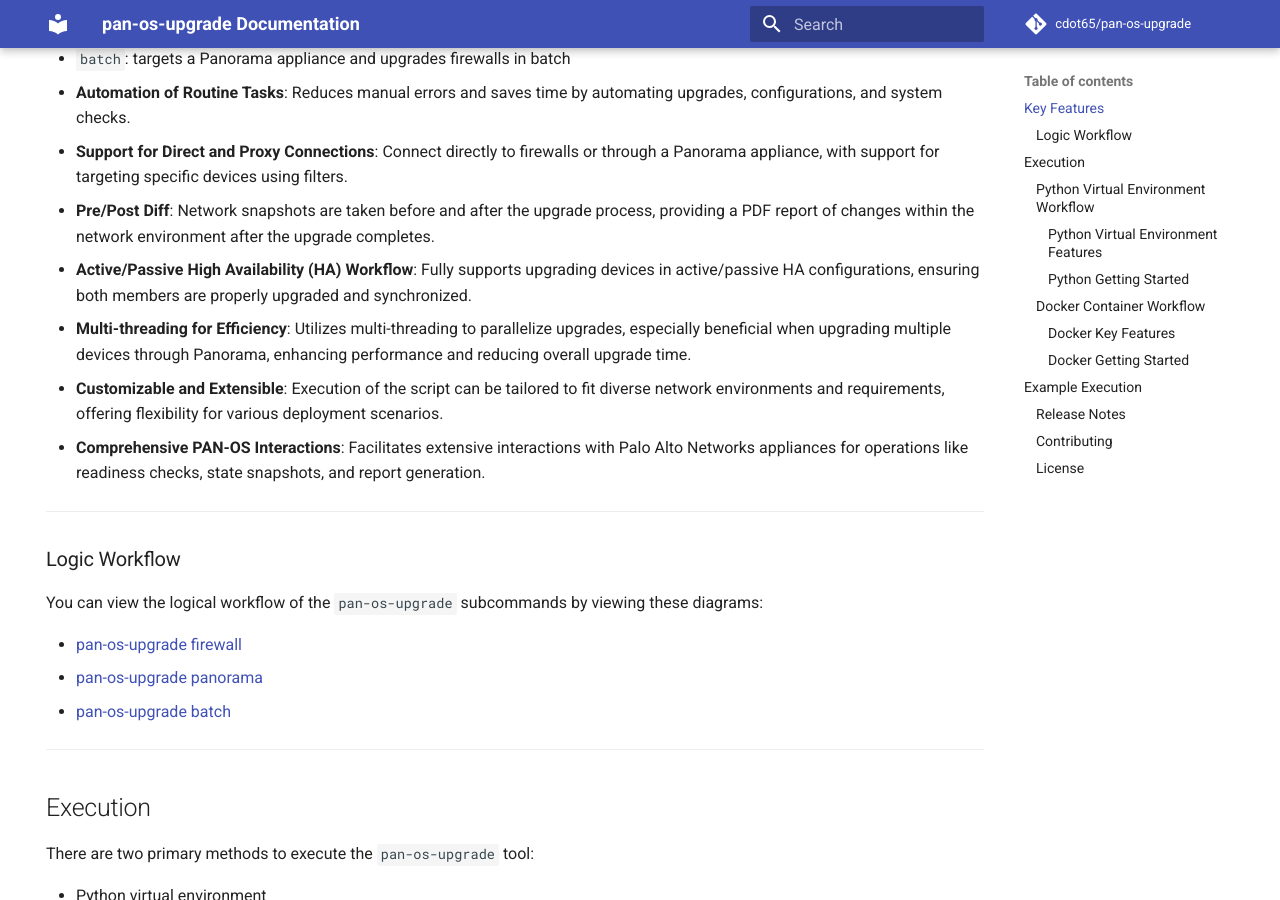
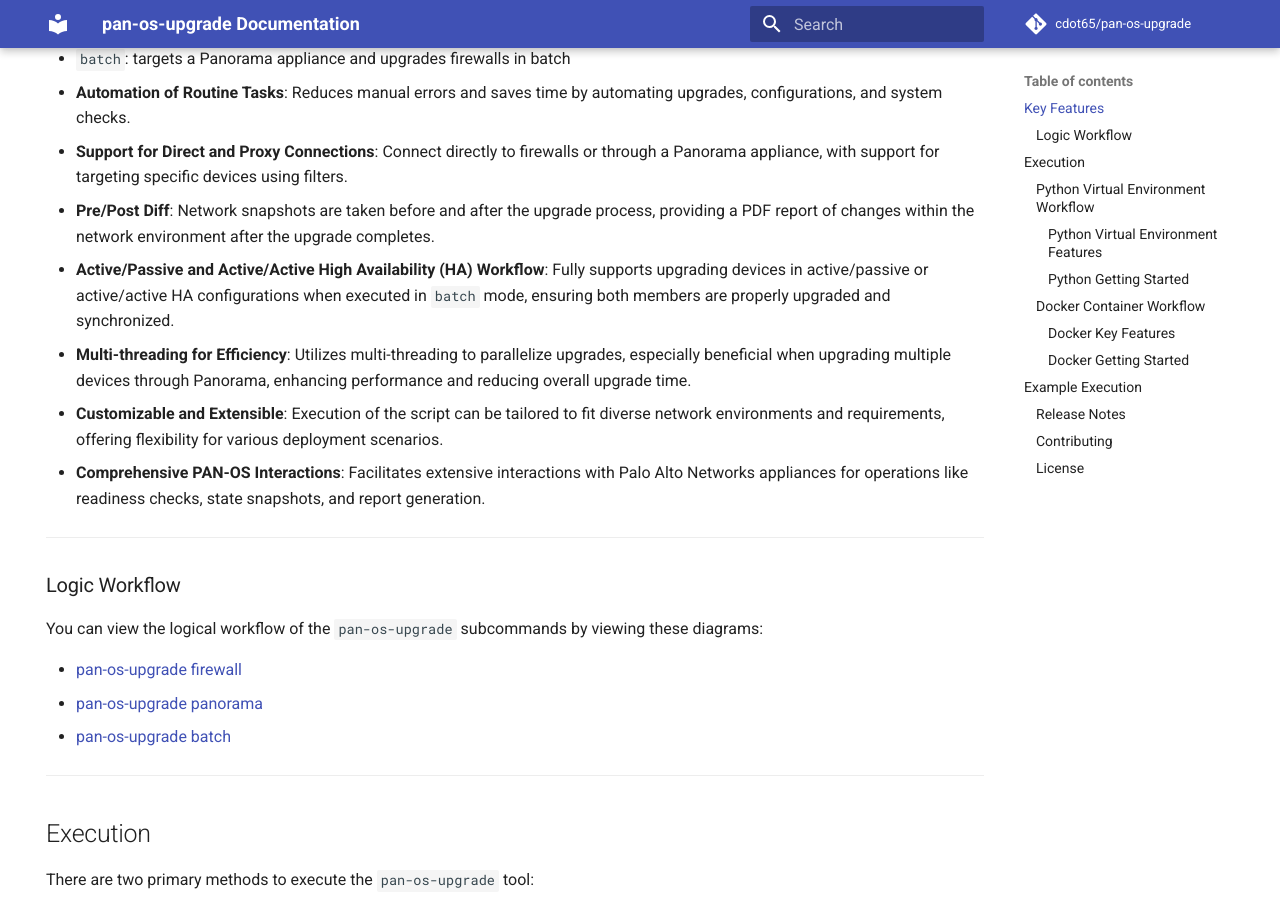
Before and after one commit to cdot65/pan-os-upgrade, an MkDocs documentation site: the page built from docs/index.md, in a window 1280 px wide and 900 px high, scrolled down 816 px. Built offline with MkDocs 1.6.1 and Material for MkDocs 9.7.7, drawn with Linux system fonts in a browser that asks for light colours; comment, search, counter and statistics services are not loaded.

Commit message:
update docs

```diff
--- a/docs/index.md
+++ b/docs/index.md
@@ -50,7 +50,7 @@
 - **Automation of Routine Tasks**: Reduces manual errors and saves time by automating upgrades, configurations, and system checks.
 - **Support for Direct and Proxy Connections**: Connect directly to firewalls or through a Panorama appliance, with support for targeting specific devices using filters.
 - **Pre/Post Diff**: Network snapshots are taken before and after the upgrade process, providing a PDF report of changes within the network environment after the upgrade completes.
-- **Active/Passive High Availability (HA) Workflow**: Fully supports upgrading devices in active/passive HA configurations, ensuring both members are properly upgraded and synchronized.
+- **Active/Passive and Active/Active High Availability (HA) Workflow**: Fully supports upgrading devices in active/passive or active/active HA configurations when executed in `batch` mode, ensuring both members are properly upgraded and synchronized.
 - **Multi-threading for Efficiency**: Utilizes multi-threading to parallelize upgrades, especially beneficial when upgrading multiple devices through Panorama, enhancing performance and reducing overall upgrade time.
 - **Customizable and Extensible**: Execution of the script can be tailored to fit diverse network environments and requirements, offering flexibility for various deployment scenarios.
 - **Comprehensive PAN-OS Interactions**: Facilitates extensive interactions with Palo Alto Networks appliances for operations like readiness checks, state snapshots, and report generation.
```
Also changed, not shown: README.md (+1 -1 lines), docs/about/release-notes.md (+1 -1 lines).
